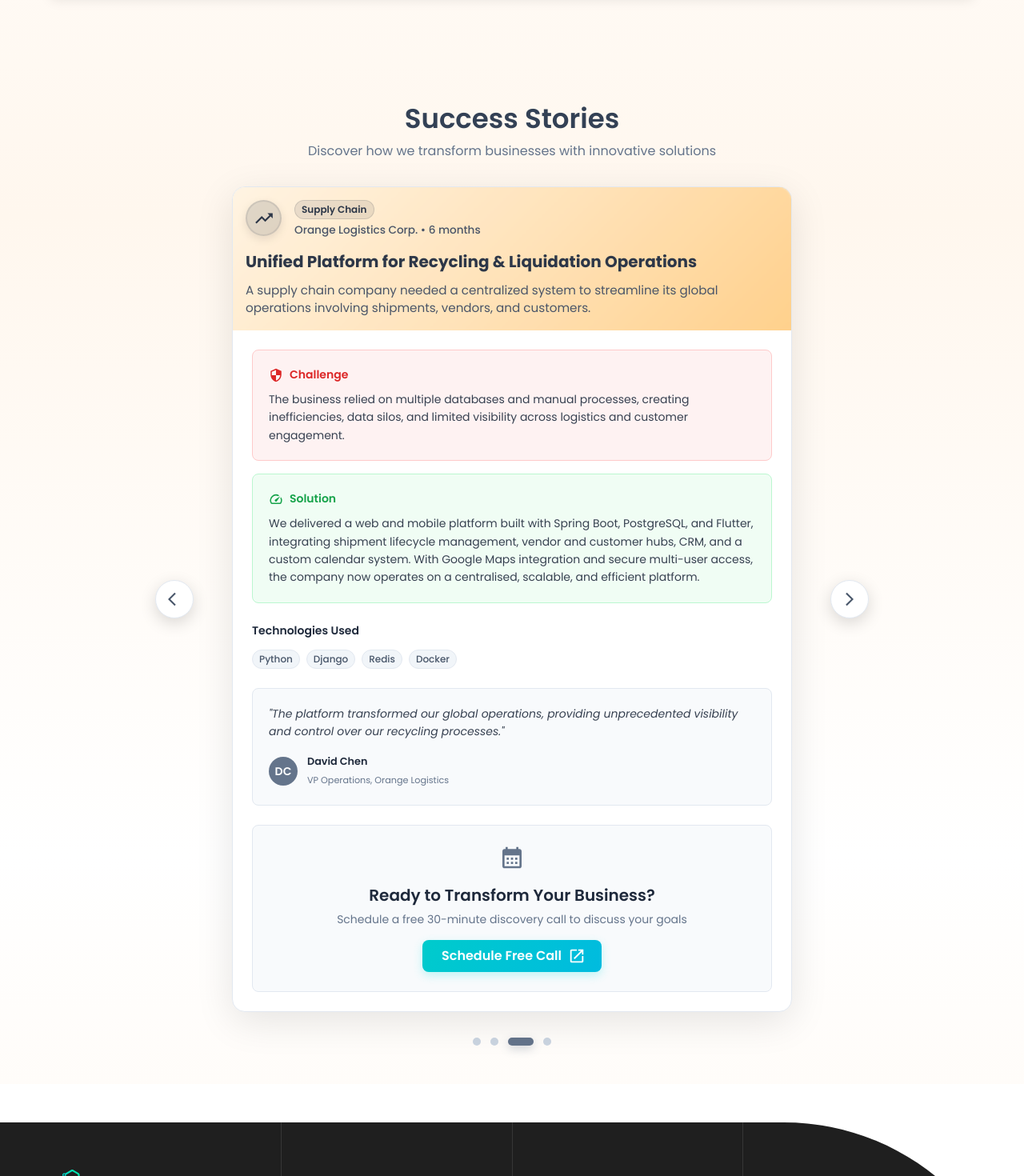
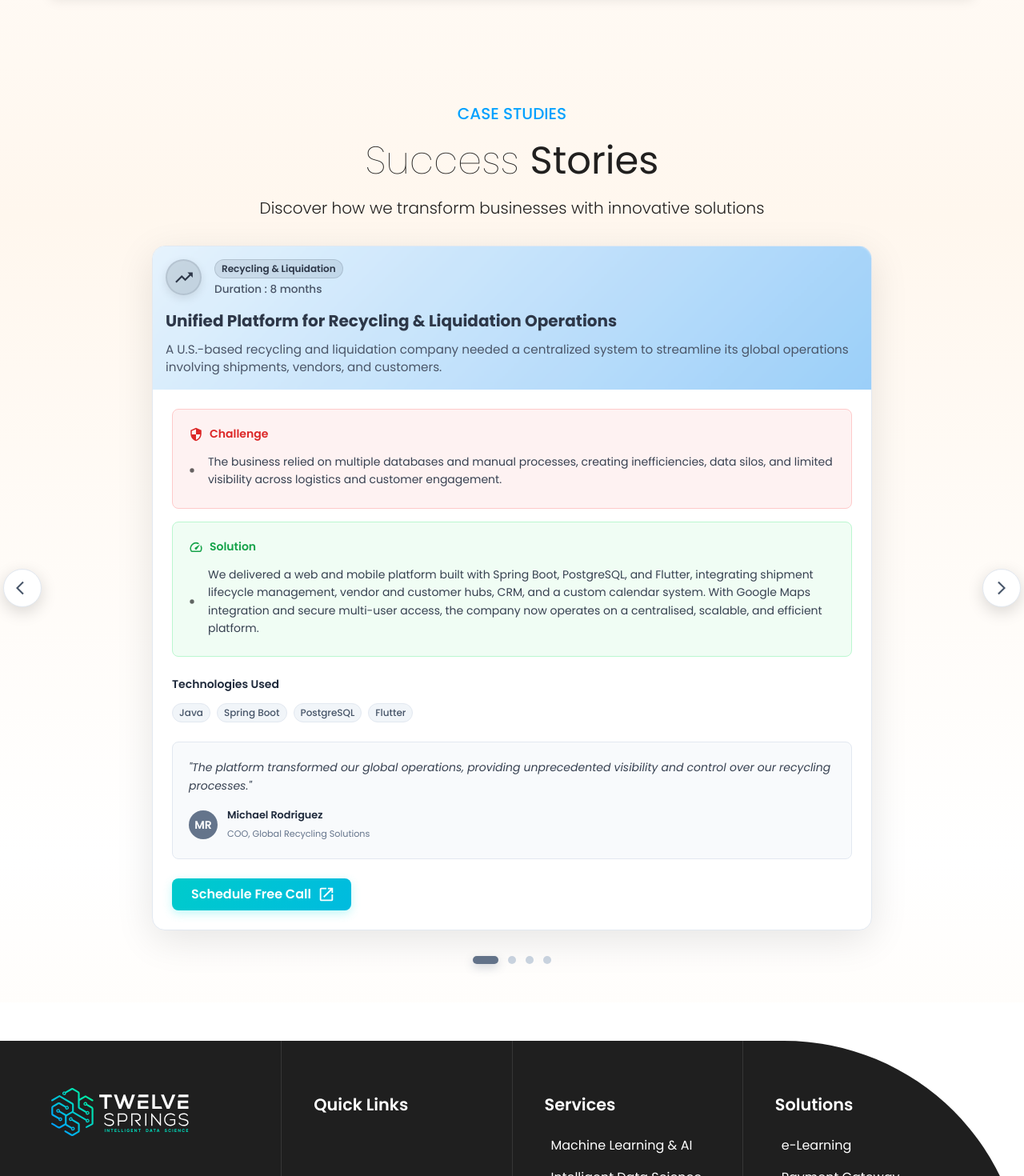
Before and after one commit to shabv-mm/twelve-springs-website-2025, a React (Vite) app: page / in a window 1280 px wide. Shown: the part 9500-10970 px from the top of the page at 80% size. Built offline with nearby package versions, Linux system fonts and the light colour scheme; a web font is replaced by a local one.

Commit message:
small fixes in case study component

```diff
--- a/index.html
+++ b/index.html
@@ -67,6 +67,8 @@
       name="twitter:image"
       content="https://www.twelvesprings.uk/src/assets/logo.png"
     />
+    <meta name="robots" content="noindex,nofollow,noarchive,nosnippet,noimageindex">
+    <meta name="googlebot" content="noindex,nofollow,noarchive,nosnippet,noimageindex">
     <!-- Cookiebot Script -->
     <script
       id="Cookiebot"
--- a/src/Landing.jsx
+++ b/src/Landing.jsx
@@ -9,10 +9,9 @@ import {
   Select,
   Divider,
   Paper,
+  Container, // Import Container for consistent spacing
 } from "@mui/material";
 
-// Ensure these paths are correct in your project
-// import Logo from "../src/assets/mainlogo.png"; // Removed as it's not being used here, and to avoid potential path issues
 import { Controller, useForm } from "react-hook-form";
 import * as yup from "yup";
 import { yupResolver } from "@hookform/resolvers/yup";
@@ -22,16 +21,15 @@ import ReCAPTCHA from "react-google-recaptcha";
 import StoreContext from "./common/StoreContext";
 import api from "./lib/api";
 import Footer from "./pages/Components-Folder/Footer"; // Assuming Footer is correctly imported and available
+import Header from "./pages/Components-Folder/Header";
 
-// You might need to adjust the path to your logo if it's not directly in src/assets
-import mainlogoImg from "../src/assets/mainlogo.png";
+// You will need to import your actual Header component here
+// For example:
+// import Header from "./pages/Components-Folder/Header";
 
 const Landing = () => {
   const [recaptchaValue, setRecaptchaValue] = useState(null);
   const { openToast } = useContext(StoreContext);
-
-    // Removed the useEffect that loaded Calendly's external widget.js
-    // as we are now directly embedding the iframe.
 
   const schema = yup.object().shape({
     name: yup.string().required("Name is required"),
@@ -102,30 +100,37 @@ const Landing = () => {
           )
         `,
         backgroundSize: "100% 200vh",
-                // Removed overflowY: "hidden" from here to allow page scrolling if content exceeds viewport
+        display: "flex",
+        flexDirection: "column", // Ensure content flows vertically
       }}
     >
-            {/* Logo Header */}
-            <Box sx={{ p: 4, px: { xs: 2, sm: 4, md: 6, lg: 8 } }}>
-                <Box sx={{ maxWidth: 1200, mx: "auto" }}>
-                    {/* Updated logo source to reflect common asset path */}
-                    <img src={mainlogoImg} style={{ height: "50px" }} alt="Twelve Springs Logo" />
-                </Box>
-            </Box>
+      {/* Existing Header Component will go here */}
+      {/* <Header /> */}
+            {/* Replace this img tag with your actual Header component */}
+            {/* <img src={mainlogoImg} style={{ height: "50px" }} alt="Twelve Springs Logo" /> */}
+            <Header/>
 
+      <Container maxWidth="lg" sx={{ flexGrow: 1, py: 4 }}> {/* Use Container for main content, flexGrow to push footer down */}
+        <Paper
+          elevation={4}
+          sx={{
+            p: { xs: 2, sm: 4, md: 6 },
+            borderRadius: 3,
+            bgcolor: 'white',
+            boxShadow: '0 10px 30px rgba(0,0,0,0.05)',
+            mb: 4, // Add margin bottom to separate from footer
+            overflow: 'hidden' // Ensure no overflow from Calendly iframe
+          }}
+        >
           <Grid
             container
             spacing={4}
             sx={{
-                    minHeight: "calc(100vh - 110px)",
-                    maxWidth: 1400,
-                    mx: "auto",
-                    p: { xs: 2, md: 4, lg: 6 },
               alignItems: 'stretch',
             }}
           >
             {/* Left Section - Form */}
-                <Grid item xs={12} md={4.5}> {/* UPDATED: Changed md from 5 to 4.5 */}
+            <Grid item xs={12} md={4.5}>
               <Box
                 component="form"
                 onSubmit={handleSubmit(onSubmit)}
@@ -133,6 +138,7 @@ const Landing = () => {
                   display: "flex",
                   flexDirection: "column",
                   gap: 3,
+                  height: '100%', // Ensure form takes full height
                 }}
               >
                 <Typography variant="h4" fontWeight="600" sx={{ mb: 1, color: "#1e293b" }}>
@@ -274,14 +280,16 @@ const Landing = () => {
             </Grid>
 
             {/* Right Section - Calendly Widget */}
-                <Grid item xs={12} md={6.4}> {/* UPDATED: Changed md from 6 to 6.5 */}
+            <Grid item xs={12} md={6.5}> {/* Adjusted md from 6.4 to 6.5 */}
               <Paper
+                elevation={0} // Removed extra shadow as it's within a Paper already
                 sx={{
                   p: { xs: 2, sm: 3, md: 4 },
                   borderRadius: 2,
-                            boxShadow: 3,
+                  // boxShadow: 3, // Already handled by parent Paper
                   bgcolor: 'white',
-                            overflow: 'hidden', // The container for the calendly widget should have hidden overflow
+                  height: '100%', // Ensure it stretches to match form height
+                  overflow: 'hidden',
                 }}
               >
                 <Typography variant="h5" fontWeight="600" sx={{ mb: 2, color: "#1e293b", textAlign: 'center' }}>
@@ -290,7 +298,6 @@ const Landing = () => {
                 <Typography variant="body2" sx={{ mb: 4, color: "#64748b", textAlign: 'center' }}>
                   Select a convenient time for a free consultation.
                 </Typography>
-                        {/* Replaced Calendly div with direct iframe embedding */}
                 <iframe
                   src="https://calendly.com/shabbir-j6jo/leads"
                   style={{ border: "none", minWidth: "380px", height: "800px", width: "100%" }}
@@ -300,6 +307,8 @@ const Landing = () => {
               </Paper>
             </Grid>
           </Grid>
+        </Paper>
+      </Container>
       {/* The Footer component must be inside the main component's return block */}
       <Footer />
     </Box>
--- a/src/pages/Components-Folder/Contactus.jsx
+++ b/src/pages/Components-Folder/Contactus.jsx
@@ -1,4 +1,4 @@
-import React, { useState } from "react";
+import React, { useState, useEffect } from "react";
 import {
   Box,
   Container,
@@ -33,12 +33,11 @@ const caseStudies = [
   {
     id: 1,
     title: "Unified Platform for Recycling & Liquidation Operations",
-    company: "Global Recycling Solutions Inc.",
     industry: "Recycling & Liquidation",
     duration: "8 months",
     description: "A U.S.-based recycling and liquidation company needed a centralized system to streamline its global operations involving shipments, vendors, and customers.",
-    challenge: "The business relied on multiple databases and manual processes, creating inefficiencies, data silos, and limited visibility across logistics and customer engagement.",
-    solution: "We delivered a web and mobile platform built with Spring Boot, PostgreSQL, and Flutter, integrating shipment lifecycle management, vendor and customer hubs, CRM, and a custom calendar system. With Google Maps integration and secure multi-user access, the company now operates on a centralised, scalable, and efficient platform.",
+    challenge: ["The business relied on multiple databases and manual processes, creating inefficiencies, data silos, and limited visibility across logistics and customer engagement."],
+    solution: ["We delivered a web and mobile platform built with Spring Boot, PostgreSQL, and Flutter, integrating shipment lifecycle management, vendor and customer hubs, CRM, and a custom calendar system. With Google Maps integration and secure multi-user access, the company now operates on a centralised, scalable, and efficient platform."],
     technologies: ["Java", "Spring Boot", "PostgreSQL", "Flutter"],
     headerGradient: "linear-gradient(135deg, #e3f2fd 0%, #bbdefb 50%, #90caf9 100%)",
     testimonial: {
@@ -51,7 +50,6 @@ const caseStudies = [
   {
     id: 2,
     title: "AI-Powered Fintech Platform for Accounting Process Management",
-    company: "Leading Accounting Firm",
     industry: "Fintech & Accounting",
     duration: "9 months",
     description: "We partnered with a leading accounting firm to build a robust fintech platform that centralizes client management, task tracking, and financial data analysis. The platform enables accountants and their clients to collaborate seamlessly through secure logins, discussion channels, document sharing, and advanced reporting features.",
@@ -81,12 +79,11 @@ const caseStudies = [
   {
     id: 3,
     title: "Unified Platform for Recycling & Liquidation Operations",
-    company: "Orange Logistics Corp.",
     industry: "Supply Chain",
     duration: "6 months",
     description: "A supply chain company needed a centralized system to streamline its global operations involving shipments, vendors, and customers.",
-    challenge: "The business relied on multiple databases and manual processes, creating inefficiencies, data silos, and limited visibility across logistics and customer engagement.",
-    solution: "We delivered a web and mobile platform built with Spring Boot, PostgreSQL, and Flutter, integrating shipment lifecycle management, vendor and customer hubs, CRM, and a custom calendar system. With Google Maps integration and secure multi-user access, the company now operates on a centralised, scalable, and efficient platform.",
+    challenge: ["The business relied on multiple databases and manual processes, creating inefficiencies, data silos, and limited visibility across logistics and customer engagement."],
+    solution: ["We delivered a web and mobile platform built with Spring Boot, PostgreSQL, and Flutter, integrating shipment lifecycle management, vendor and customer hubs, CRM, and a custom calendar system. With Google Maps integration and secure multi-user access, the company now operates on a centralised, scalable, and efficient platform."],
     technologies: ["Python", "Django", "Redis", "Docker"],
     headerGradient: "linear-gradient(135deg, #fff3e0 0%, #ffe0b2 50%, #ffcc80 100%)",
     testimonial: {
@@ -99,12 +96,11 @@ const caseStudies = [
   {
     id: 4,
     title: "Unified Platform for Recycling & Liquidation Operations",
-    company: "TechFlow Solutions Inc.",
     industry: "Software Development",
     duration: "12 months",
     description: "A software development company needed a centralized system to streamline its global operations involving shipments, vendors, and customers.",
-    challenge: "The business relied on multiple databases and manual processes, creating inefficiencies, data silos, and limited visibility across logistics and customer engagement.",
-    solution: "We delivered a web and mobile platform built with Spring Boot, PostgreSQL, and Flutter, integrating shipment lifecycle management, vendor and customer hubs, CRM, and a custom calendar system. With Google Maps integration and secure multi-user access, the company now operates on a centralised, scalable, and efficient platform.",
+    challenge: ["The business relied on multiple databases and manual processes, creating inefficiencies, data silos, and limited visibility across logistics and customer engagement."],
+    solution: ["We delivered a web and mobile platform built with Spring Boot, PostgreSQL, and Flutter, integrating shipment lifecycle management, vendor and customer hubs, CRM, and a custom calendar system. With Google Maps integration and secure multi-user access, the company now operates on a centralised, scalable, and efficient platform."],
     technologies: ["Vue.js", "Laravel", "MySQL", "Kubernetes"],
     headerGradient: "linear-gradient(135deg, #f3e5f5 0%, #e1bee7 50%, #ce93d8 100%)",
     testimonial: {
@@ -122,16 +118,16 @@ export default function CaseStudyCarousel() {
   const [currentIndex, setCurrentIndex] = useState(0);
   const [isHovered, setIsHovered] = useState(false);
 
-  // Auto-slide functionality
-  React.useEffect(() => {
-    if (isHovered) return; // Pause when hovered
+  // // Auto-slide functionality
+  // React.useEffect(() => {
+  //   if (isHovered) return; // Pause when hovered
 
-    const interval = setInterval(() => {
-      setCurrentIndex((prev) => (prev + 1) % caseStudies.length);
-    }, 3000); // Auto-slide every 3 seconds
+  //   const interval = setInterval(() => {
+  //     setCurrentIndex((prev) => (prev + 1) % caseStudies.length);
+  //   }, 3000); // Auto-slide every 3 seconds
 
-    return () => clearInterval(interval);
-  }, [isHovered]);
+  //   return () => clearInterval(interval);
+  // }, [isHovered]);
 
   const handlePrevious = () => {
     setCurrentIndex((prev) => (prev - 1 + caseStudies.length) % caseStudies.length);
@@ -187,25 +183,54 @@ export default function CaseStudyCarousel() {
         alignItems: "center",
       }}
     >
-      <Container maxWidth="md">
+      <Container maxWidth="xl">
         {/* Header */}
         <Box textAlign="center" mb={4}>
         <Typography
-            variant="h4"
         sx={{
-              fontWeight: 600,
-              color: "#334155",
+          fontWeight: "500",
+          fontSize: { xs: 15, sm: 20 },
+          fontFamily: "poppins",
+          lineHeight: "30px",
+          textTransform: "uppercase",
+          color: "#00a1ff",
+          mb: 1,
+          // mt: { md: 10, xs: 3 },
+        }}
+      >
+        case studies
+      </Typography>
+      <Typography
+        sx={{
+          fontWeight: "400",
+          fontSize: { md: 48, xs: 30 },
+          fontFamily: "poppins",
+          //   lineHeight: "67.2px",
           mb: 1,
         }}
       >
-            Success Stories
+        <span
+          style={{
+            fontWeight: "100",
+            // fontSize: { md: 48, xs: 30 },
+            fontFamily: "poppins",
+            // lineHeight: "67.2px",
+          }}
+        >
+          Success{" "}
+        </span>
+        Stories
       </Typography>
+
           <Typography
-            variant="body1"
           sx={{
-              color: "#64748b",
-              maxWidth: 600,
-              mx: "auto",
+            mb: { sm: 2, xs: 1 },
+            fontWeight: "300",
+            fontSize: { xs: 15, sm: 20 },
+            fontFamily: "poppins",
+            textAlign: "center"
+            //   lineHeight: "30px",
+            //   mx: { md: 48, xs: 3 },
           }}
         >
                       Discover how we transform businesses with innovative solutions
@@ -266,7 +291,8 @@ export default function CaseStudyCarousel() {
           {/* Main Card */}
           <Card
             sx={{
-              maxWidth: 700,
+              maxWidth: { xs: '75%', sm: '65%', md: '70%', lg: '900px',xl:'1150px' },
+              // width: '100%',
               mx: "auto",
               borderRadius: 4,
               overflow: "hidden",
@@ -331,7 +357,7 @@ export default function CaseStudyCarousel() {
                       }}
                     />
                     <Typography variant="body2" sx={{ color: "#4a5568", fontSize: "0.85rem", fontWeight: 500 }}>
-                      {currentCase.company} • {currentCase.duration}
+                       Duration : {currentCase.duration}
                     </Typography>
                   </Box>
                 </Box>
@@ -475,26 +501,8 @@ export default function CaseStudyCarousel() {
                 </Box>
               </Paper>
 
-              {/* CTA Section */}
-              <Paper
-                elevation={0}
-                sx={{
-                  p: 3,
-                  bgcolor: "#f8fafc",
-                  border: "1px solid #e2e8f0",
-                  borderRadius: 2,
-                  textAlign: "center",
-                }}
-              >
-                <Box sx={{ mb: 2 }}>
-                  <CalendarMonth sx={{ fontSize: 32, color: "#64748b", mb: 1 }} />
-                  <Typography variant="h6" sx={{ fontWeight: 600, color: "#1e293b", mb: 0.5 }}>
-                    Ready to Transform Your Business?
-                  </Typography>
-                  <Typography variant="body2" sx={{ color: "#64748b" }}>
-                    Schedule a free 30-minute discovery call to discuss your goals
-                  </Typography>
-                </Box>
+
+
                 <Button
                   variant="contained"
                   size="large"
@@ -520,7 +528,6 @@ export default function CaseStudyCarousel() {
                 >
                   Schedule Free Call
                 </Button>
-              </Paper>
             </CardContent>
           </Card>
         </Box>
```
Also changed, not shown: public/robots.txt (added). Lines whose indentation alone changed are shown as unchanged.
